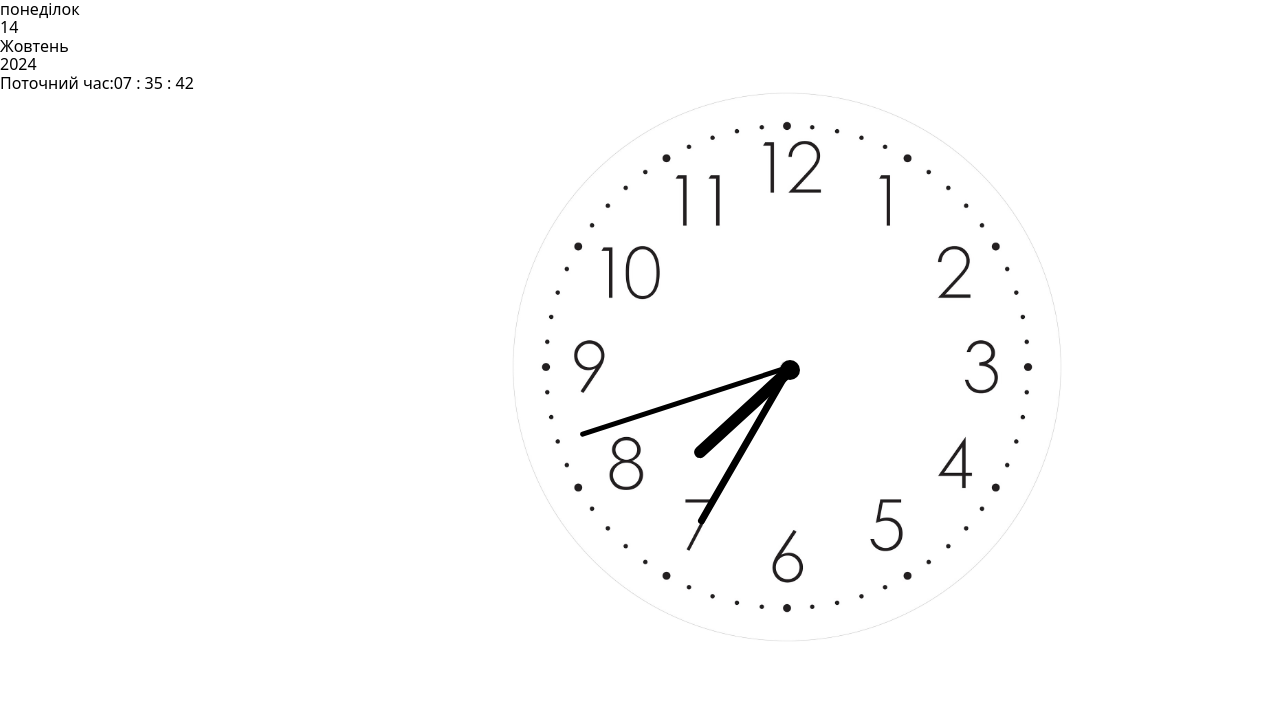
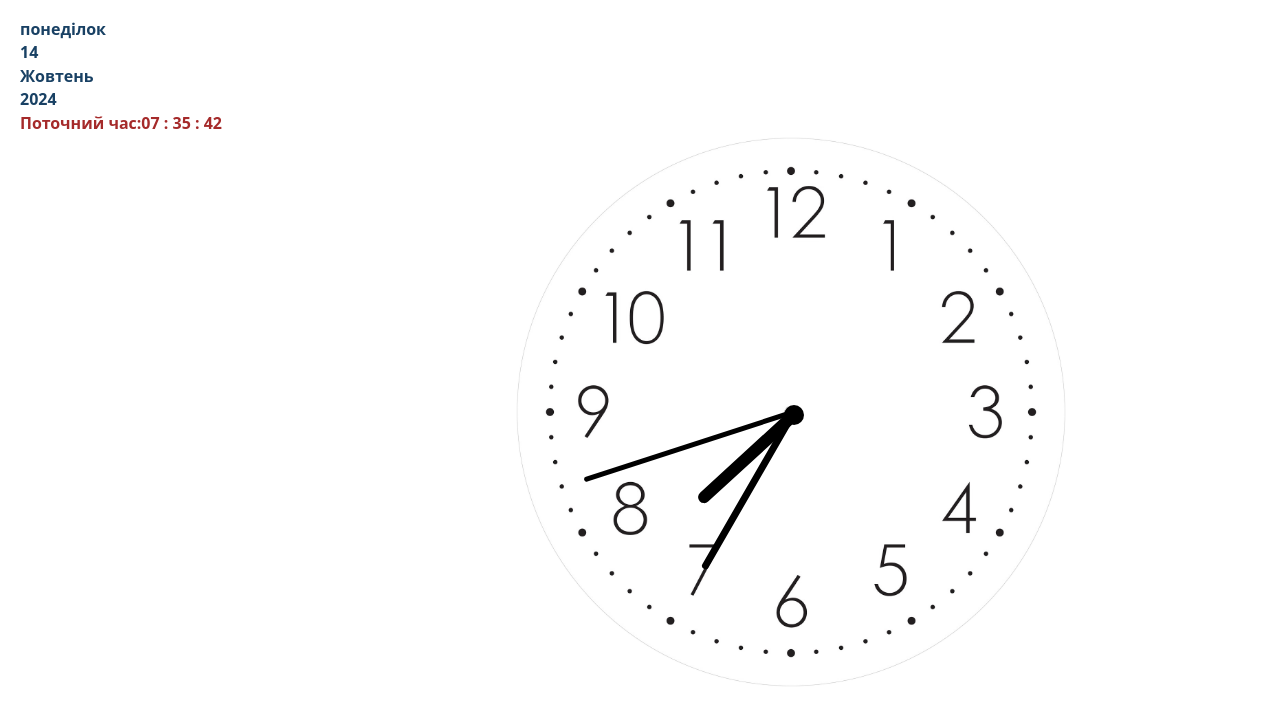
Before and after one commit to galynary/digital-clock, a website built with Parcel: page src/index.html in a window 1280 px wide. Built offline with nearby package versions, Linux system fonts and the light colour scheme.

Commit message:
change oclock

```diff
--- a/src/css/clock.css
+++ b/src/css/clock.css
@@ -1,3 +1,16 @@
+.wrap__digital-clock {
+  padding: 20px;
+}
+.wrap__digital-clock .digital-clock {
+  color: brown;
+}
+.digital-clock,
+.date-style {
+  padding-bottom: 5px;
+  font-size: 16px;
+  color: rgb(25, 65, 100);
+  font-weight: 600;
+}
 .clock {
   width: 550px;
   height: 550px;
--- a/src/css/styles.css
+++ b/src/css/styles.css
@@ -35,3 +35,6 @@ p {
   height: 300px;
   border: 2px solid gold;
 }
+.wrap__digital-clock {
+  padding: 30px;
+}
--- a/src/index.html
+++ b/src/index.html
@@ -17,6 +17,7 @@
     />
   </head>
   <body>
+    <div class="wrap__digital-clock">
       <div class="calendar">
         <div class="date-style">
           <div class="date-day"></div>
@@ -38,6 +39,8 @@
         <div class="clock-arrow clock-hours__arrow"></div>
         <div class="clock-center"></div>
       </div>
+    </div>
+
     <script type="module" src="./js/clock.js"></script>
     <!--- <script type="module" src="./js/timer.js"></script>-->
   </body>
```
Lines whose indentation alone changed are shown as unchanged.
